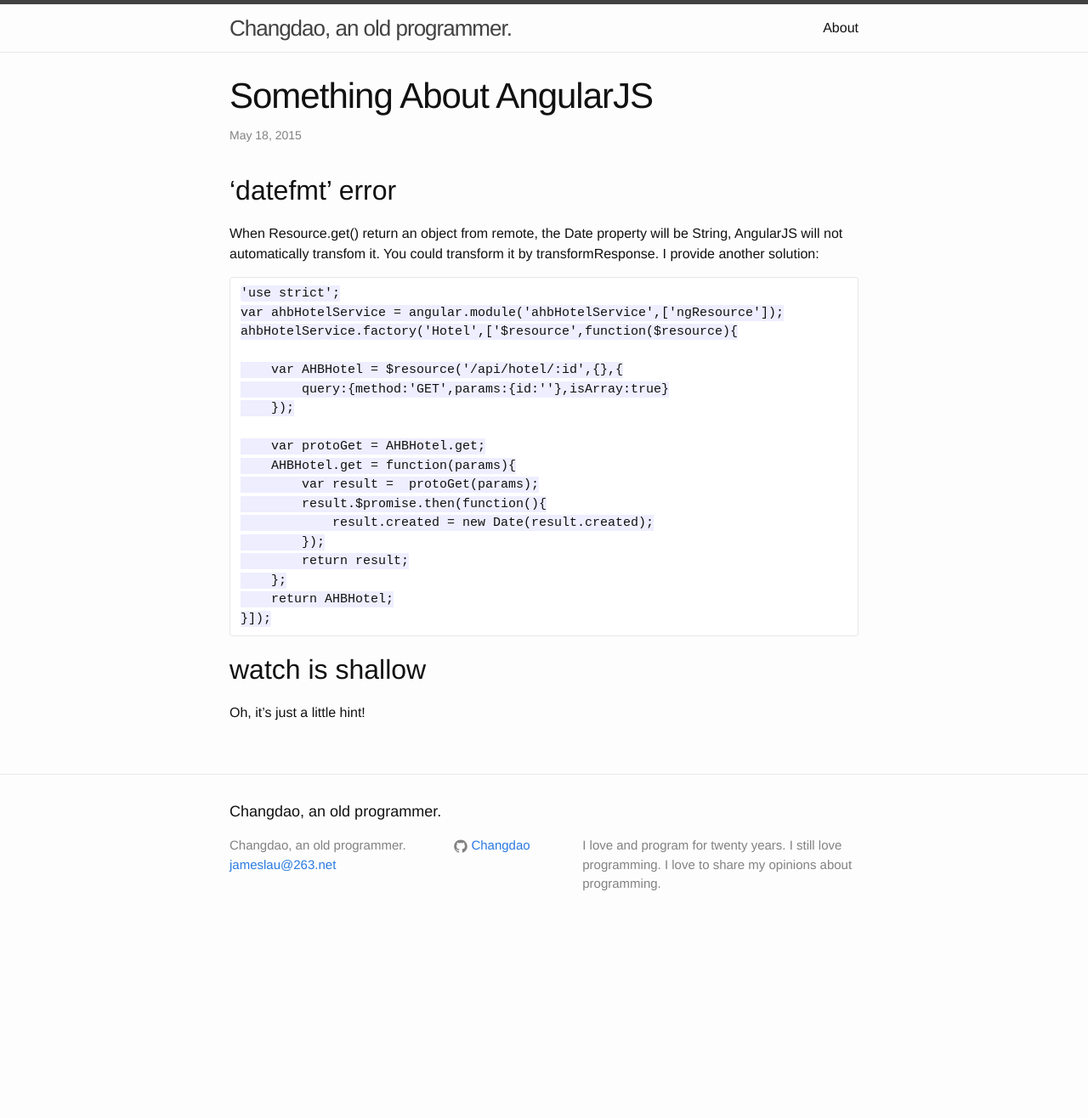
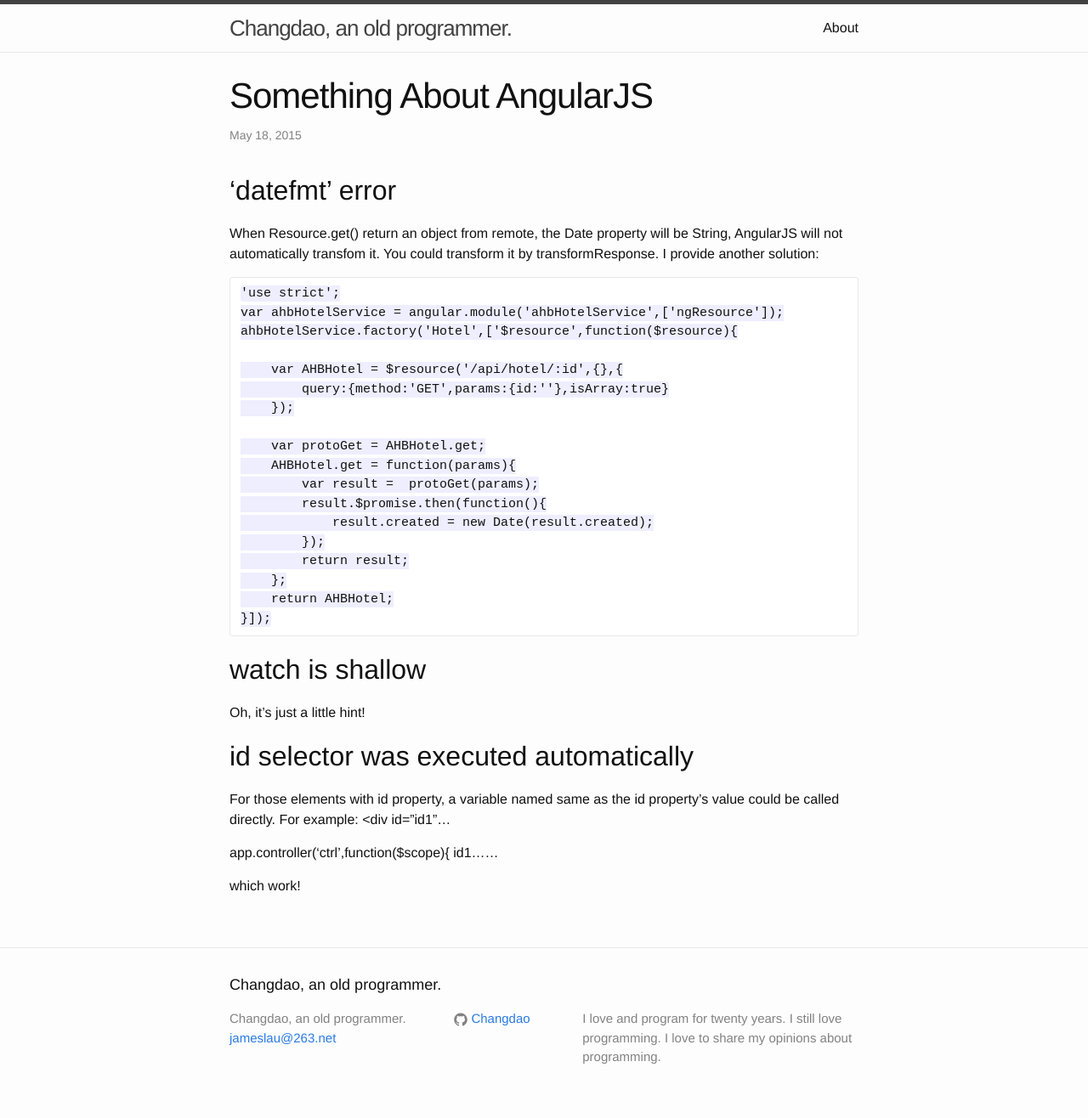
Before and after one commit to Changdao/Changdao.github.io, a Jekyll site: the page built from _posts/2015-05-18-Something-About-AngularJS.markdown, in a window 1280 px wide. Shown: the whole page at 85% size. Built offline with Jekyll 4.4.1, drawn with Linux system fonts in a browser that asks for light colours; before the commit the page ends 1112 px from its top, so only the background shows below that.

Commit message:
new modification

```diff
--- a/_posts/2015-05-18-Something-About-AngularJS.markdown
+++ b/_posts/2015-05-18-Something-About-AngularJS.markdown
@@ -29,3 +29,14 @@ When Resource.get() return an object from remote, the Date property will be Stri
 
 ##watch is shallow
 Oh, it's just a little hint!
+
+## id selector was executed automatically
+
+For those elements with id property, a variable named same as the id property's value could be called directly.
+For example:
+<div id="id1"...
+
+app.controller('ctrl',function($scope){
+    id1......
+
+which work!
```
